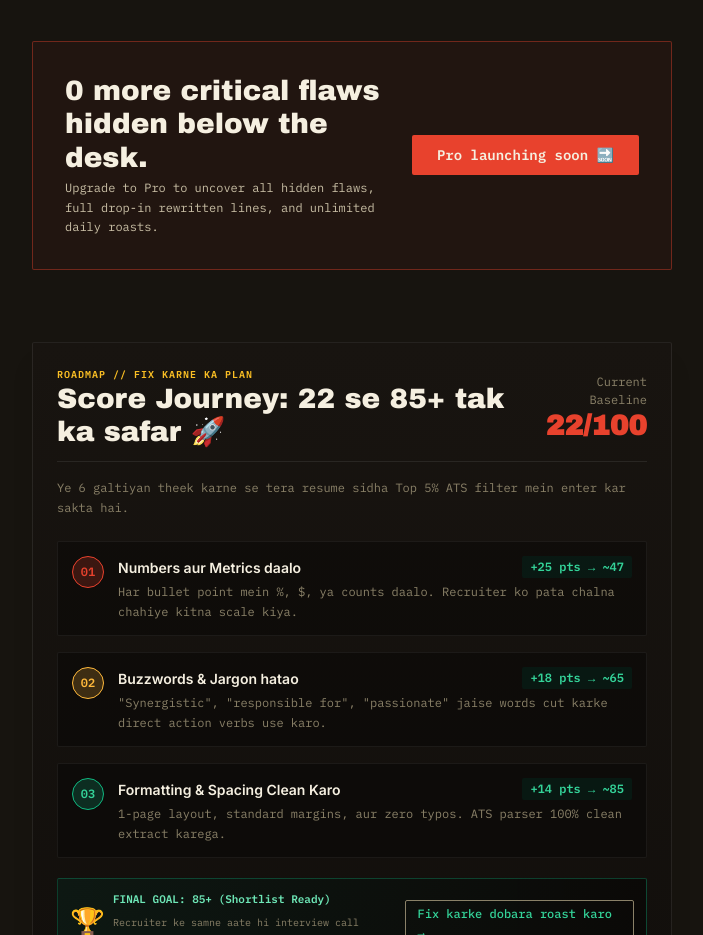
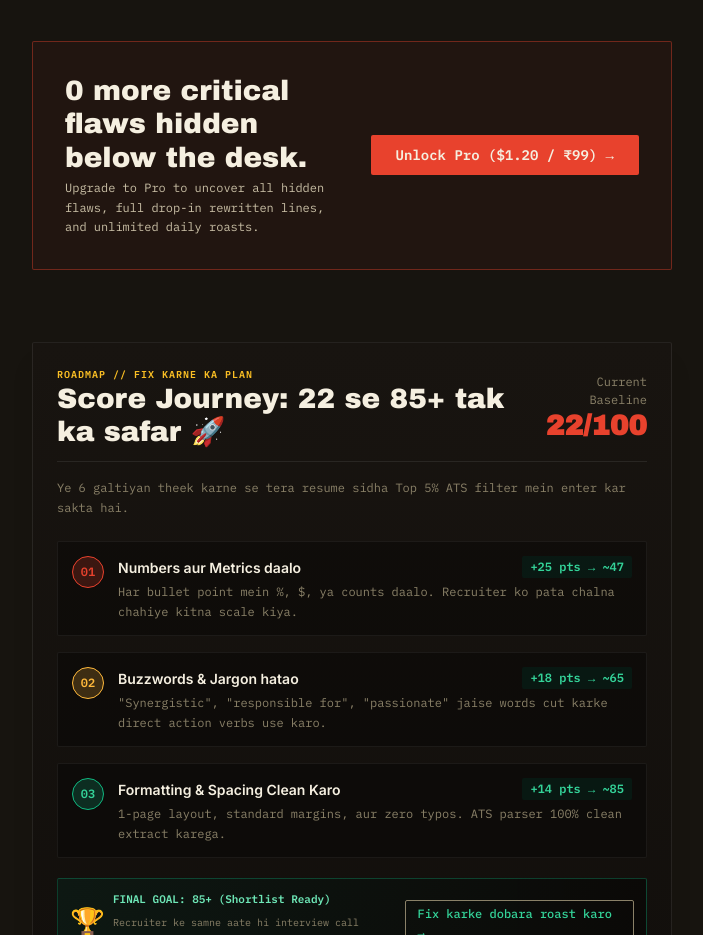
Before and after one commit to deveshsingh641/ResumeRoast, a React (Vite) app in the folder frontend/: page /roast/demo in a window 1280 px wide. Shown: the part 3620-4555 px from the top of the page, without its empty margins (288-991 px from the left). Built offline with nearby package versions, Linux system fonts and the light colour scheme; no server answers.

Commit message:
feat: activate live Razorpay checkout and remove Pro launching soon waitlist blockers

```diff
--- a/frontend/src/components/IssueCard.tsx
+++ b/frontend/src/components/IssueCard.tsx
@@ -102,13 +102,12 @@ export function IssueCard({
           <p className="font-mono text-xs text-tan">
             Issue #{rank} Free tier mein locked hai bhai 🔒
           </p>
-          <button
-            type="button"
-            onClick={() => setShowWaitlist(true)}
+          <Link
+            to="/pricing"
             className="btn-ghost btn-ghost-sm !border-stamp/40 text-paper hover:!border-stamp transition-colors flex items-center gap-1.5"
           >
-            <span>Pro launching soon 🔜</span>
-          </button>
+            <span>Unlock Pro ₹99 →</span>
+          </Link>
 
           <WaitlistModal
             isOpen={showWaitlist}
--- a/frontend/src/components/ResumeUploader.tsx
+++ b/frontend/src/components/ResumeUploader.tsx
@@ -243,13 +243,12 @@ export default function ResumeUploader() {
           </div>
           {(errorMessage.toLowerCase().includes("daily") ||
             errorMessage.toLowerCase().includes("limit")) && (
-            <button
-              type="button"
-              onClick={() => setShowWaitlist(true)}
+            <Link
+              to="/pricing"
               className="text-ember underline text-xs font-semibold hover:text-amber-300 ml-5 inline-block text-left"
             >
-              Pro launching soon 🔜 — Join waitlist for unlimited daily roasts →
-            </button>
+              Get Pro for unlimited daily roasts (₹99) →
+            </Link>
           )}
         </div>
       )}
--- a/frontend/src/pages/LandingPage.tsx
+++ b/frontend/src/pages/LandingPage.tsx
@@ -432,13 +432,12 @@ function PricingSection() {
               </ul>
             </div>
 
-            <button
-              type="button"
-              onClick={() => setShowWaitlist(true)}
-              className="btn-primary w-full justify-center font-semibold"
+            <Link
+              to="/pricing"
+              className="btn-primary w-full justify-center font-semibold text-center"
             >
-              Pro launching soon 🔜
-            </button>
+              {isHinglish ? "Unlock Pro ₹99 →" : "Get Pro Access (₹99) →"}
+            </Link>
           </div>
         </div>
       </div>
--- a/frontend/src/pages/MatchPage.tsx
+++ b/frontend/src/pages/MatchPage.tsx
@@ -944,13 +944,12 @@ export default function MatchPage() {
                       bullets, and full ATS pass guarantee.
                     </p>
                     <div className="pt-2">
-                      <button
-                        type="button"
-                        onClick={() => setShowWaitlist(true)}
+                      <Link
+                        to="/pricing"
                         className="btn-primary !py-2.5 !px-6 text-xs font-mono tracking-wider uppercase inline-flex items-center gap-2"
                       >
-                        <span>Pro Launching Soon 🔜 (Join Waitlist →)</span>
-                      </button>
+                        <span>Unlock Pro for Full ATS Matrix (₹99) →</span>
+                      </Link>
                     </div>
                   </div>
                 )}
--- a/frontend/src/pages/PricingPage.tsx
+++ b/frontend/src/pages/PricingPage.tsx
@@ -52,11 +52,13 @@ export default function PricingPage() {
     searchParams.get("test_checkout") === "true" ||
     (typeof window !== "undefined" &&
       window.location.pathname.includes("/admin/checkout-test"));
-  // Public visitors see "Pro Launching Soon" while Razorpay KYC is pending review
+  // Pro Checkout is active now that Razorpay KYC is approved (set VITE_PRO_LAUNCHING_SOON=true to re-enable waitlist)
   const isLaunchingSoon =
-    import.meta.env.VITE_PRO_LAUNCHING_SOON !== "false" && !isTestMode;
+    import.meta.env.VITE_PRO_LAUNCHING_SOON === "true" && !isTestMode;
 
   const { usage, setUsage } = useAppStore();
+  const { i18n } = useTranslation();
+  const isHinglish = normalizeLang(i18n.language) === "hi-IN";
   const [annual, setAnnual] = useState(false);
   const [email, setEmail] = useState("");
   const [showEmailModal, setShowEmailModal] = useState(false);
@@ -616,11 +618,11 @@ export default function PricingPage() {
                   setCheckoutStatus("idle");
                   setCheckoutMessage(null);
                 }}
-                className="btn-primary w-full justify-center text-sm py-3 font-semibold"
+                className="btn-primary w-full justify-center text-sm py-3 font-semibold shadow-lg hover:shadow-xl transition-all"
               >
                 {isTestMode
                   ? `Test Razorpay Checkout (${annual ? "₹799" : "₹99"})`
-                  : `Unlock Pro Now (${annual ? "₹799" : "₹99"})`}
+                  : `Unlock Pro Now (${annual ? "₹799" : "₹99"}) →`}
               </button>
             )}
           </div>
--- a/frontend/src/pages/ResultsPage.tsx
+++ b/frontend/src/pages/ResultsPage.tsx
@@ -580,13 +580,16 @@ export default function ResultsPage() {
                     : "Upgrade to Pro to uncover all hidden flaws, full drop-in rewritten lines, and unlimited daily roasts."}
                 </p>
               </div>
-              <button
-                type="button"
-                onClick={() => setShowWaitlistModal(true)}
-                className="btn-primary shrink-0 font-semibold flex items-center gap-1.5"
+              <Link
+                to="/pricing"
+                className="btn-primary shrink-0 font-semibold flex items-center gap-1.5 text-center"
               >
-                <span>Pro launching soon 🔜</span>
-              </button>
+                <span>
+                  {isHinglish
+                    ? "Unlock Pro ₹99 →"
+                    : "Unlock Pro ($1.20 / ₹99) →"}
+                </span>
+              </Link>
             </div>
           </section>
         )}
--- a/frontend/src/pages/RoastPage.tsx
+++ b/frontend/src/pages/RoastPage.tsx
@@ -101,20 +101,13 @@ export default function RoastPage() {
             </p>
             {uploadError.includes("limit") && (
               <div className="mt-2 flex items-center gap-3">
-                <button
-                  type="button"
-                  onClick={() => setShowWaitlist(true)}
+                <Link
+                  to="/pricing"
                   className="font-mono text-xs text-ember underline hover:text-amber-300"
                 >
                   {isHinglish
-                    ? "Pro launching soon 🔜 (Waitlist join karo →)"
-                    : "Pro launching soon 🔜 (Join Waitlist for Unlimited →)"}
-                </button>
-                <Link
-                  to="/pricing"
-                  className="font-mono text-[11px] text-tan-dim hover:text-tan"
-                >
-                  View pricing →
+                    ? "Get Pro for Unlimited Roasts (₹99) →"
+                    : "Get Pro for Unlimited Roasts ($1.20 / ₹99) →"}
                 </Link>
               </div>
             )}
```
Also changed, not shown: 1 other file (tests, documents, lock files or other folders).
